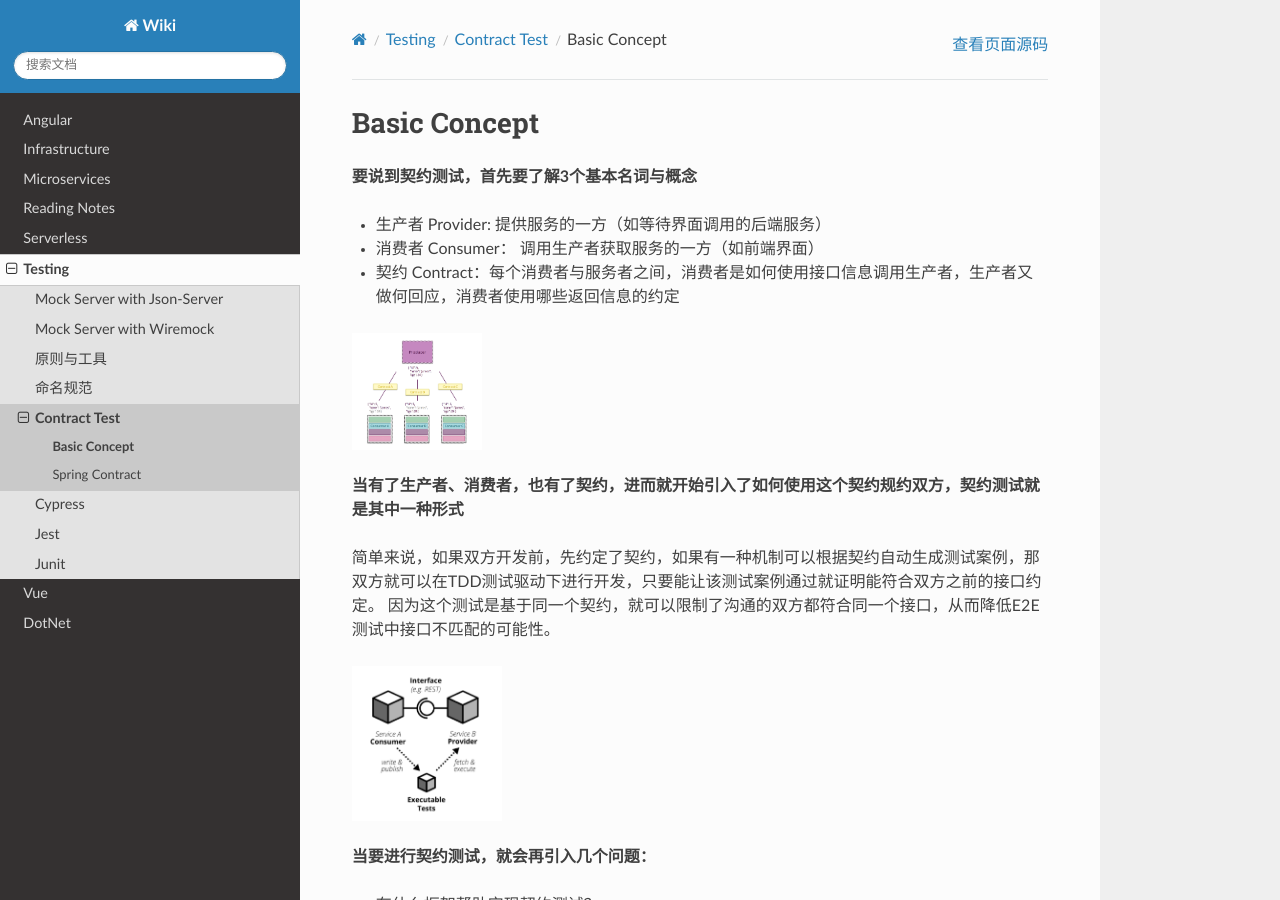
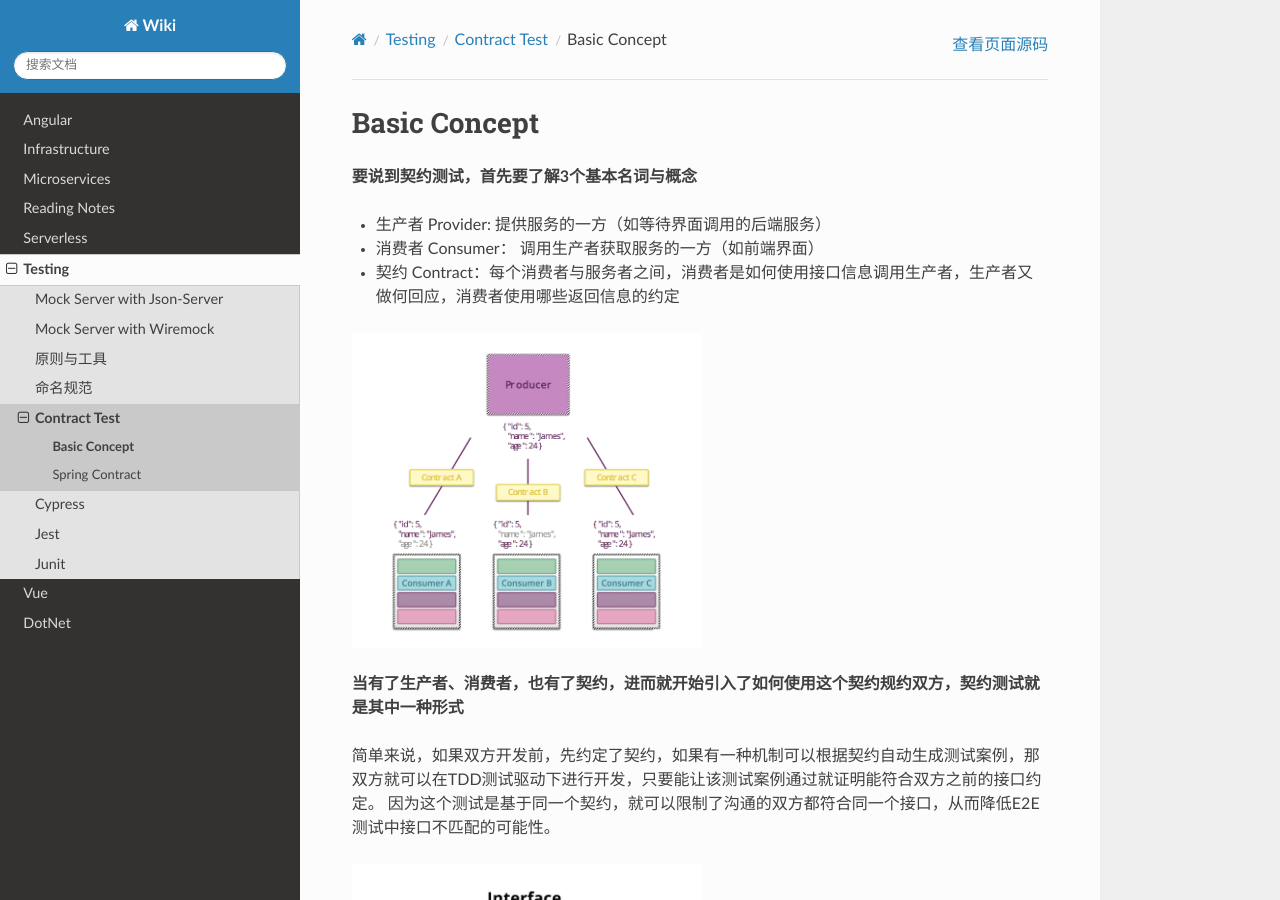
Before and after one commit to abigail830/Sphinx_wiki, a Sphinx documentation site: the page built from source/Testing/ContractTest/basic.rst, in a window 1280 px wide and 900 px high. Built offline with Sphinx 7.4.7 and the Read the Docs theme 2.0.0, drawn with Linux system fonts in a browser that asks for light colours.

Commit message:
Update basic.rst

```diff
--- a/source/Testing/ContractTest/basic.rst
+++ b/source/Testing/ContractTest/basic.rst
@@ -8,14 +8,14 @@ Basic Concept
 * 契约 Contract：每个消费者与服务者之间，消费者是如何使用接口信息调用生产者，生产者又做何回应，消费者使用哪些返回信息的约定
 
 .. image:: ../../../images/contract2.png
-  :width: 130px
+  :width: 350px
 
 **当有了生产者、消费者，也有了契约，进而就开始引入了如何使用这个契约规约双方，契约测试就是其中一种形式**
 
 简单来说，如果双方开发前，先约定了契约，如果有一种机制可以根据契约自动生成测试案例，那双方就可以在TDD测试驱动下进行开发，只要能让该测试案例通过就证明能符合双方之前的接口约定。 因为这个测试是基于同一个契约，就可以限制了沟通的双方都符合同一个接口，从而降低E2E测试中接口不匹配的可能性。
 
 .. image:: ../../../images/contract.png
-  :width: 150px
+  :width: 350px
 
 
 **当要进行契约测试，就会再引入几个问题：**
```
